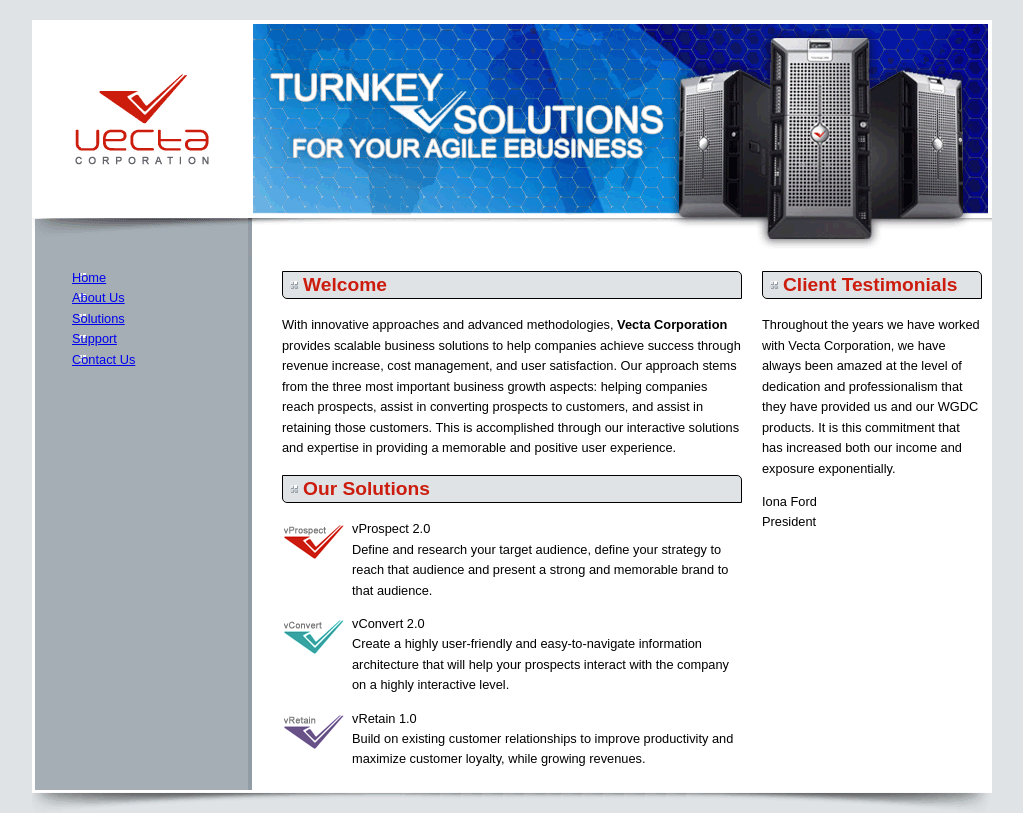
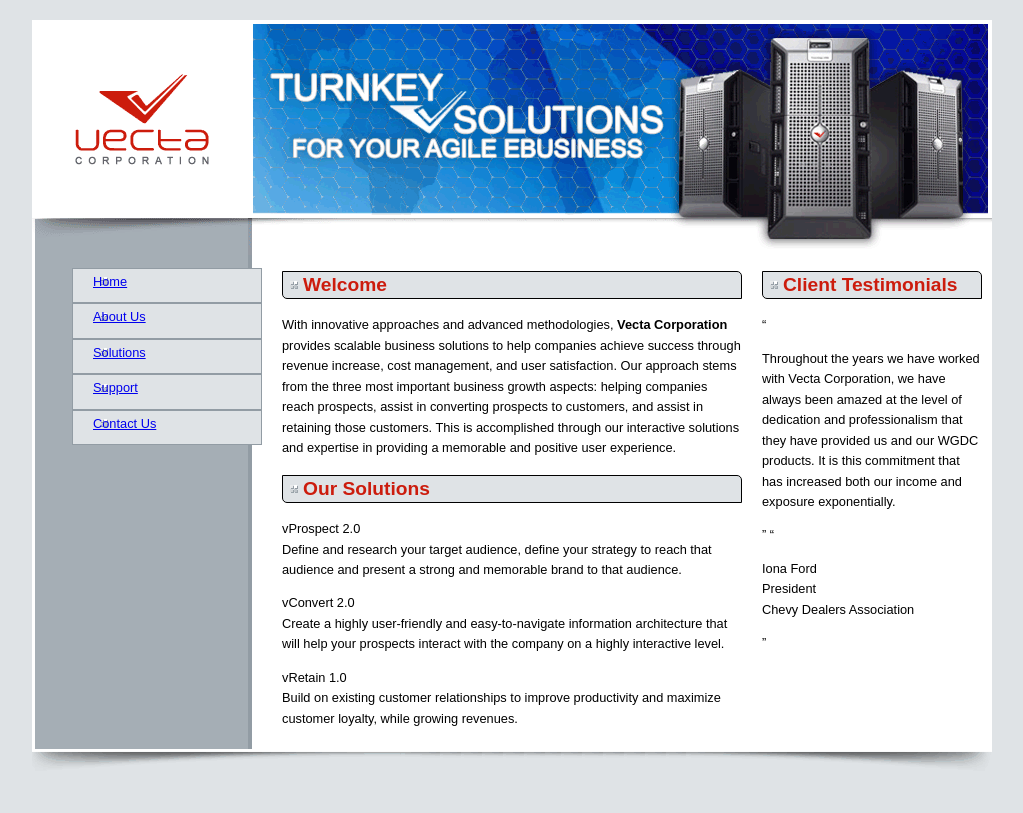
Before and after one commit to jpateros/Assignment9, a plain HTML site: page vectacorp/index.html in a window 1280 px wide. Shown: the whole page, without its empty margins (128-1151 px from the left). Drawn offline with nearby package versions, Linux system fonts and the light colour scheme.

Commit message:
finished the main content portion

```diff
--- a/vectacorp/index.html
+++ b/vectacorp/index.html
@@ -1,5 +1,6 @@
 <!DOCTYPE html>
 <html>
+
 <head>
 	<meta charset="UTF-8">
 	<title>Vecta Corp. - 24/7 365 turnkey vSolutions for agile eBusinesses</title>
@@ -9,17 +10,42 @@
 	<script src="https://ajax.googleapis.com/ajax/libs/jquery/3.7.1/jquery.min.js"></script>
 	<script>
 
-        $(document).ready(function() {
+		$(document).ready(function () {
 			// Select all <h2> elements within <section> and <aside>
 			$('section h2, aside h2').css('border', '1px solid black');
 			//Select the <h2> elements within the <section> and <aside> tags and apply a color of #CC1C0D to them.
 			$('section h2, aside h2').css('color', '#CC1C0D');
 			//Select the <h2> elements within the <section> and <aside> tags and apply a padding of 3px to the top and bottom and 20px to the left side.
-			$('section h2, aside h2').css({'padding-top': '3px', 'padding-bottom': '3px', 'padding-left': '20px'});
+			$('section h2, aside h2').css({ 'padding-top': '3px', 'padding-bottom': '3px', 'padding-left': '20px' });
 			//Select the <h2> elements within the <section> and <aside> tags and apply a border radius of 5px to the top right and bottom left corners only.
-			$('section h2, aside h2').css({'border-top-right-radius': '5px','border-bottom-left-radius': '5px'});
+			$('section h2, aside h2').css({ 'border-top-right-radius': '5px', 'border-bottom-left-radius': '5px' });
 			//Select the <h2> elements within the <section> and <aside> tags and apply a background color of #DFE3E6.
 			$('section h2, aside h2').css('background-color', '#DFE3E6');
+
+			/*Navigation */
+
+			//Programmatically add the class “navigation” to each of the 5 navigation menu items
+			$('nav ul li').addClass('navigation');
+			//Select the navigation classes and apply a CSS solid, #929CA4, 1px border to them.
+			$('nav ul li').addClass('navigation').css('border', 'solid #929CA4 1px');
+			//Select the navigation classes and apply a padding of 3px to the top and bottom and 20px to the left side.
+			$('nav ul li').addClass('navigation').css({
+				'padding-top': '3px',
+				'padding-bottom': '10px',
+				'padding-left': '20px'
+			});
+			//12.Select the navigation classes and apply a background color of #DFE3E6.
+			$('nav ul li').addClass('navigation').css('background-color', '#DFE3E6')
+
+			/*Main Content */
+
+			// 13.	Programmatically remove the vprospect, vconvert, and vretain classes from the <p> tags in the main <section> tag.
+			$('section p').removeClass('vprospect vconvert vretain');
+			//14. Programmatically add the text “Chevy Dealers Association” after the word “President” in the client testimonials section. Make sure to programmatically add a line break after the word “President” so that the new text you’re adding is placed directly underneath
+			$('aside p:contains("President")').append('<br>Chevy Dealers Association');
+			// 15.	Programmatically wrap the testimonial verbiage with a <q> tag.
+			$('aside p').wrap('<q>');
+
 		});
 	</script>
 </head>
@@ -39,23 +65,33 @@
 		<section>
 			<h2>Welcome</h2>
 
-			<p>With innovative approaches and advanced methodologies, <b>Vecta Corporation</b> provides scalable business solutions to help companies achieve success through revenue increase, cost management, and user satisfaction. Our approach stems from the three most important business growth aspects: helping companies reach prospects, assist in converting prospects to customers, and assist in retaining those customers. This is accomplished through our interactive solutions and expertise in providing a memorable and positive user experience.</p>
+			<p>With innovative approaches and advanced methodologies, <b>Vecta Corporation</b> provides scalable
+				business solutions to help companies achieve success through revenue increase, cost management, and user
+				satisfaction. Our approach stems from the three most important business growth aspects: helping
+				companies reach prospects, assist in converting prospects to customers, and assist in retaining those
+				customers. This is accomplished through our interactive solutions and expertise in providing a memorable
+				and positive user experience.</p>
 
 			<h2>Our Solutions</h2>
 
 			<p class="vprospect">vProspect 2.0<br>
-			Define and research your target audience, define your strategy to reach that audience and present a strong and memorable brand to that audience.</p>
+				Define and research your target audience, define your strategy to reach that audience and present a
+				strong and memorable brand to that audience.</p>
 
 			<p class="vconvert">vConvert 2.0<br>
-			Create a highly user-friendly and easy-to-navigate information architecture that will help your prospects interact with the company on a highly interactive level.</p>
+				Create a highly user-friendly and easy-to-navigate information architecture that will help your
+				prospects interact with the company on a highly interactive level.</p>
 
 			<p class="vretain">vRetain 1.0<br>
-			Build on existing customer relationships to improve productivity and maximize customer loyalty, while growing revenues.</p>
+				Build on existing customer relationships to improve productivity and maximize customer loyalty, while
+				growing revenues.</p>
 		</section>
 		<aside>
 			<h2>Client Testimonials</h2>
 
-			<p>Throughout the years we have worked with Vecta Corporation, we have always been amazed at the level of dedication and professionalism that they have provided us and our WGDC products. It is this commitment that has increased both our income and exposure exponentially.</p>
+			<p>Throughout the years we have worked with Vecta Corporation, we have always been amazed at the level of
+				dedication and professionalism that they have provided us and our WGDC products. It is this commitment
+				that has increased both our income and exposure exponentially.</p>
 
 			<p>Iona Ford<br>
 				President</p>
@@ -63,4 +99,5 @@
 		<footer></footer>
 	</main>
 </body>
+
 </html>
```
Lines whose indentation alone changed are shown as unchanged.
